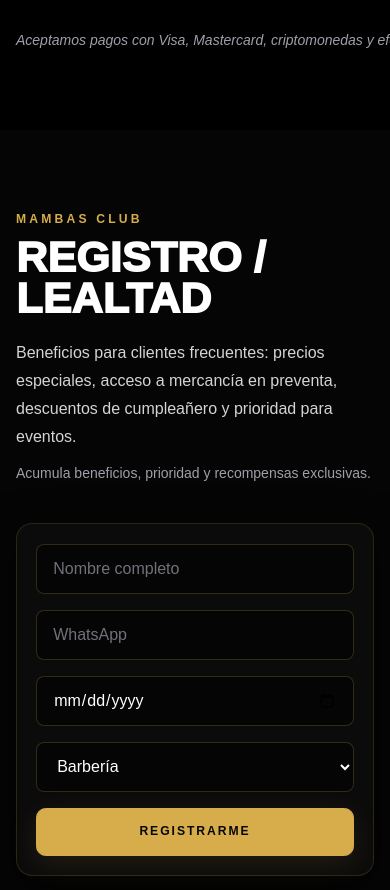
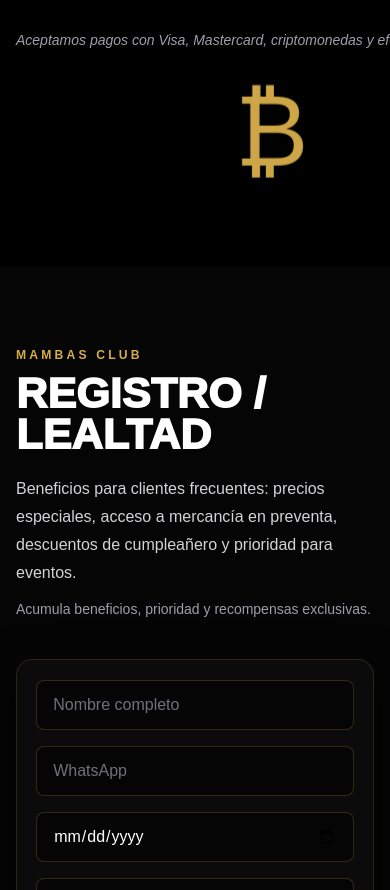
Before and after one commit to inkvonher/mambas-web, a Next.js app: page / in a window 390 px wide. Shown: the part 7010-7900 px from the top of the page. Built offline with nearby package versions, Linux system fonts and the light colour scheme; no server answers.

Commit message:
show crypto symbol on mobile

```diff
--- a/app/page.tsx
+++ b/app/page.tsx
@@ -506,7 +506,7 @@ export default function Home() {
               {t.paymentMethods}
             </p>
           </div>
-          <div className="hidden sm:flex items-center justify-center">
+          <div className="flex items-center justify-center">
             <div className="symbol-pulse text-8xl text-[#d6ad4a] drop-shadow-lg">
               ₿
             </div>
```
